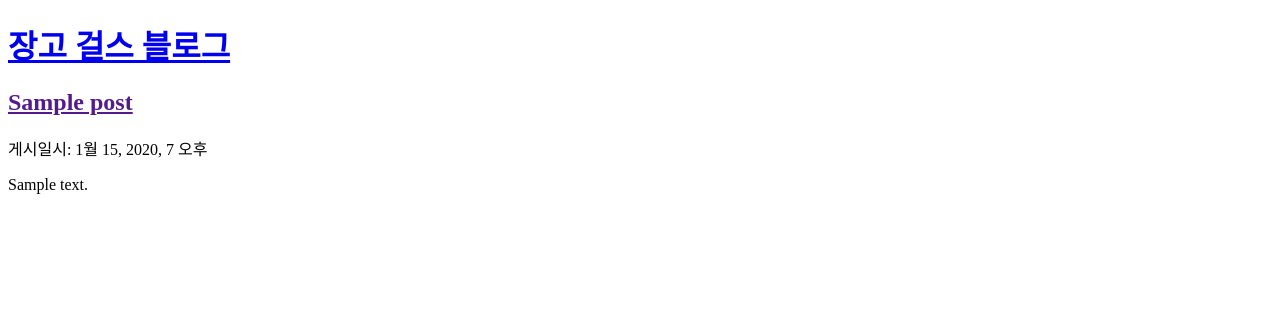
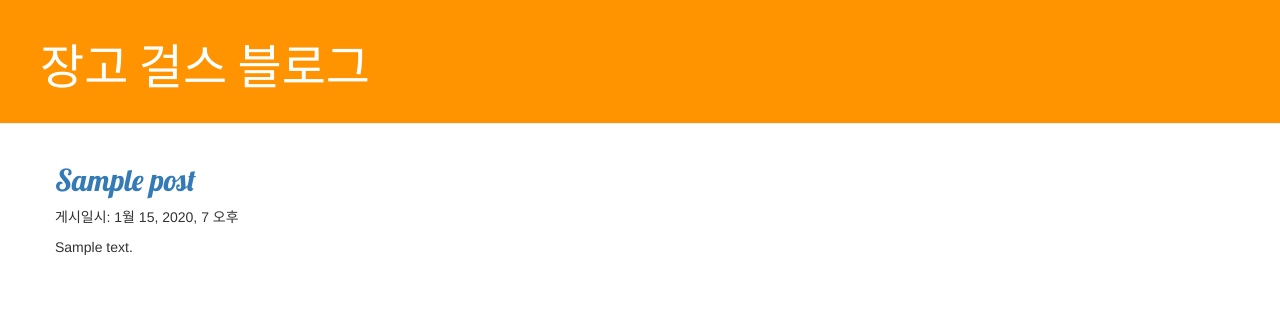
Before and after one commit to chldbwjd02/my-first-blog, a Django app: template blog/templates/blog/post_list.html in a window 1280 px wide. Shown: the top 326 px of the page. Run offline with Django 3.2, Linux system fonts and the light colour scheme; the template is opened without the code that fills it: values that come from a table or form of the project are taken from there, others are empty; tables that the repository leaves empty hold one stand-in row (values such as "Sample post"); some libraries are stand-ins or nearby versions.

Commit message:
Modified templates and css

```diff
--- /dev/null
+++ b/blog/static/css/blog.css
@@ -0,0 +1,57 @@
+.page-header {
+    background-color: #ff9400;
+    margin-top: 0;
+    padding: 20px 20px 20px 40px;
+}
+
+.page-header h1, .page-header h1 a, .page-header h1 a:visited, .page-header h1 a:active {
+    color: #ffffff;
+    font-size: 36pt;
+    text-decoration: none;
+}
+
+.content {
+    margin-left: 40px;
+}
+
+h1, h2, h3, h4 {
+    font-family: 'Lobster', cursive;
+}
+
+.date {
+    color: #828282;
+}
+
+.save {
+    float: right;
+}
+
+.post-form textarea, .post-form input {
+    width: 100%;
+}
+
+.top-menu, .top-menu:hover, .top-menu:visited {
+    color: #ffffff;
+    float: right;
+    font-size: 26pt;
+    margin-right: 20px;
+}
+
+.post {
+    margin-bottom: 70px;
+}
+
+.post h1 a, .post h1 a:visited {
+    color: #000000;
+}
+
+/*h1 a, h2 a {*/
+    /*color: #FCA205;*/
+    /*font-family: 'Lobster';*/
+/*}*/
+
+/*body {*/
+    /*padding-left: 15px;*/
+/*}*/
+
+/* 브라우저 캐시 삭제 F12 키로 개발자 도구 활성화 후, 새로고침 아이콘 우측 마우스 클릭*/
--- a/blog/templates/blog/post_list.html
+++ b/blog/templates/blog/post_list.html
@@ -1,8 +1,14 @@
 <!DOCTYPE html>
-<html>
-    <head>
-        <title>Django Girls blog</title>
-    </head>
+{% load static %} {# 템플릿 태그로 정적파일을 메모리로 불러들인다는 명령 #}
+<html lang="en">
+<head>
+    <meta charset="UTF-8">
+    <link rel="stylesheet" href="//maxcdn.bootstrapcdn.com/bootstrap/3.2.0/css/bootstrap.min.css">
+    <link rel="stylesheet" href="//maxcdn.bootstrapcdn.com/bootstrap/3.2.0/css/bootstrap-theme.min.css">
+    <link rel="stylesheet" href="{% static 'css/blog.css' %}">
+    <link href="//fonts.googleapis.com/css?family=Lobster&subset=latin,latin-ext" rel="stylesheet" type="text/css">
+    <title>블로그 글 목록</title>
+</head>
 <body>
 <div class="page-header">
     <h1><a href="/">장고 걸스 블로그</a></h1>
@@ -30,4 +36,4 @@
     </div>
 </div>
 </body>
-    <html>
+</html>
```
